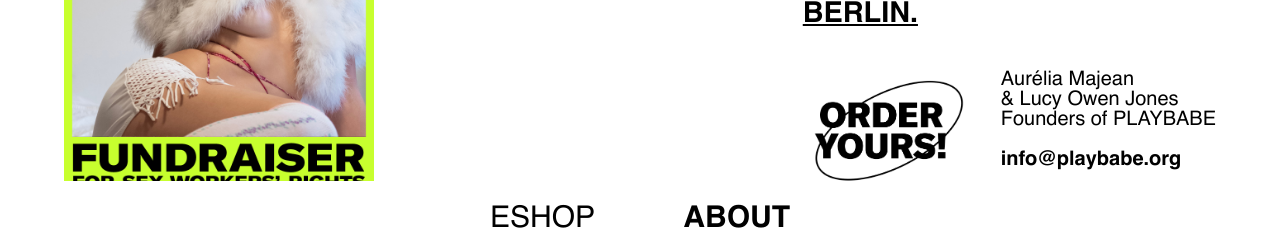
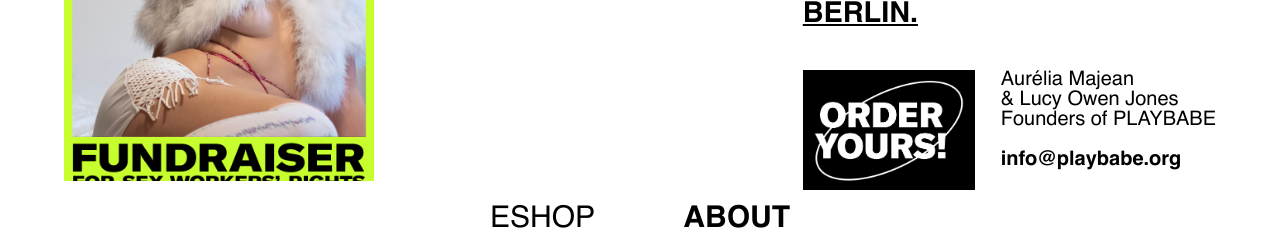
Before and after one commit to alexandre-roux/playbabe, a React (Create React App) app: page /about in a window 1280 px wide. In both pictures the pointer is over the picture 888 px from the left and 673 px from the top of the page. Shown: the part 544-784 px from the top of the page. Built offline with nearby package versions, Linux system fonts and the light colour scheme.

Commit message:
Invert colors of button on About page when hovering it

```diff
--- a/src/containers/About/index.scss
+++ b/src/containers/About/index.scss
@@ -85,6 +85,10 @@
 
           img {
             height: 120px;
+
+            &:hover {
+              -webkit-filter: invert(100%) !important;
+            }
           }
         }
       }
```
